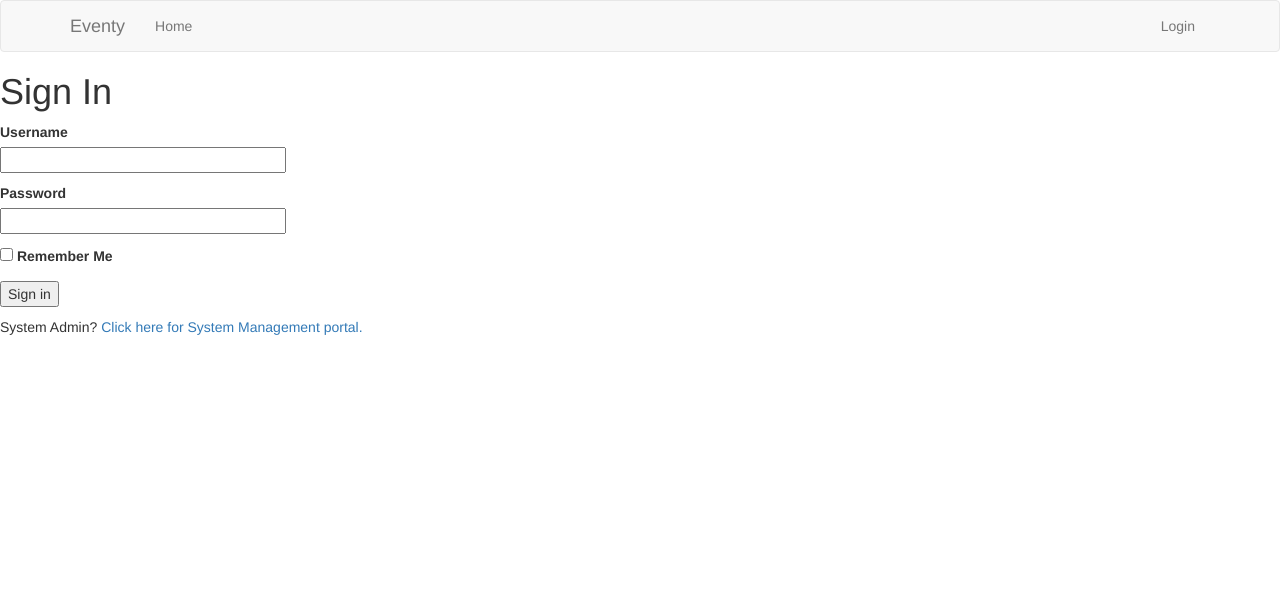
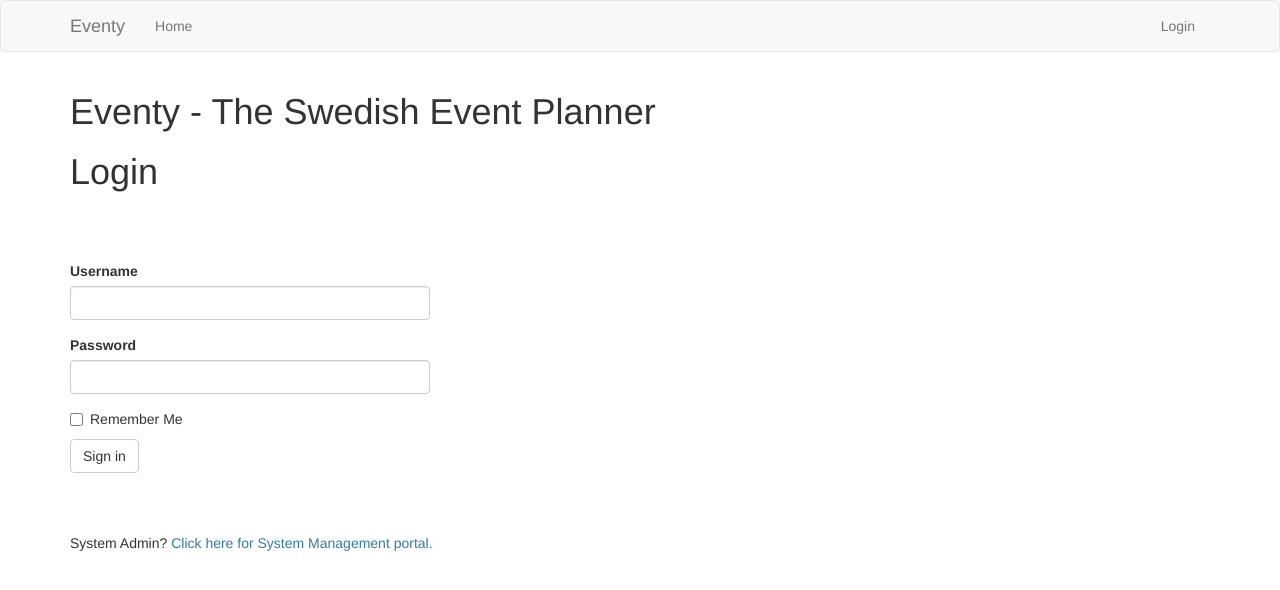
Before and after one commit to aykhazanchi/eventy, a Flask app: page /login in a window 1280 px wide. Shown: the top 590 px of the page. Run offline with Flask 2, Linux system fonts and the light colour scheme; some libraries are stand-ins or nearby versions.

Commit message:
refactoring and code cleanup

```diff
--- a/app/templates/login.html
+++ b/app/templates/login.html
@@ -1,46 +1,22 @@
-{% extends 'base.html' %}
-{% import 'bootstrap/wtf.html' as wtf %}
+{% import "bootstrap/wtf.html" as wtf %}
+{% extends "base.html" %}
 
 {% block app_content %}
     <h1>Login</h1>
+    <br>
+    <br>
+    <br>
     <div class="row">
         <div class="col-md-4">
             {{ wtf.quick_form(form) }}
         </div>
     </div>
+    <div class="row">
+        <div class="col-md-6">
+            <br>
+            <br>
+            <br>
+            <p>System Admin? <a href="{{ url_for('register') }}">Click here for System Management portal.</a></p>
+        </div>
+    </div>
 {% endblock %}
-
-<!--
-{% block content %}
-    <h1>Sign In</h1>
-    <form action="" method="post" novalidate>
-        <!- The form.hidden_tag() template argument generates a hidden field that
-            includes a token that is used to protect the form against CSRF attacks.
-            All you need to do to have the form protected is include this
-            hidden field and have the SECRET_KEY variable defined in the Flask
-            configuration. If you take care of these two things,
-            Flask-WTF does the rest for you. ->
-        {{ form.hidden_tag() }}
-        <p>
-            {{ form.username.label }}<br>
-            {{ form.username(size=32) }}
-            <!- generate errors if any. validators store these already ->
-            {% for error in form.username.errors %}
-                <span style="color: red;">[{{ error }}]</span>
-            {% endfor %}
-        </p>
-        <p>
-            {{ form.password.label }}<br>
-            {{ form.password(size=32) }}
-            {% for error in form.password.errors %}
-                <span style="color: red;">[{{ error }}]</span>
-            {% endfor %}
-        </p>
-        <p>{{ form.remember_me() }} {{ form.remember_me.label }}</p>
-        <p>{{ form.submit() }}</p>
-    </form>
-    <p>System Admin? <a href="{{ url_for('register') }}">Click here for System Management portal.</a></p>
-{% endblock %}
-
-<!- there are no HTML fields in this template because the fields
-    from the form object know how to render themselves as HTML. --> -->
```
Also changed, not shown: app/templates/register.html (+3 -36 lines).
